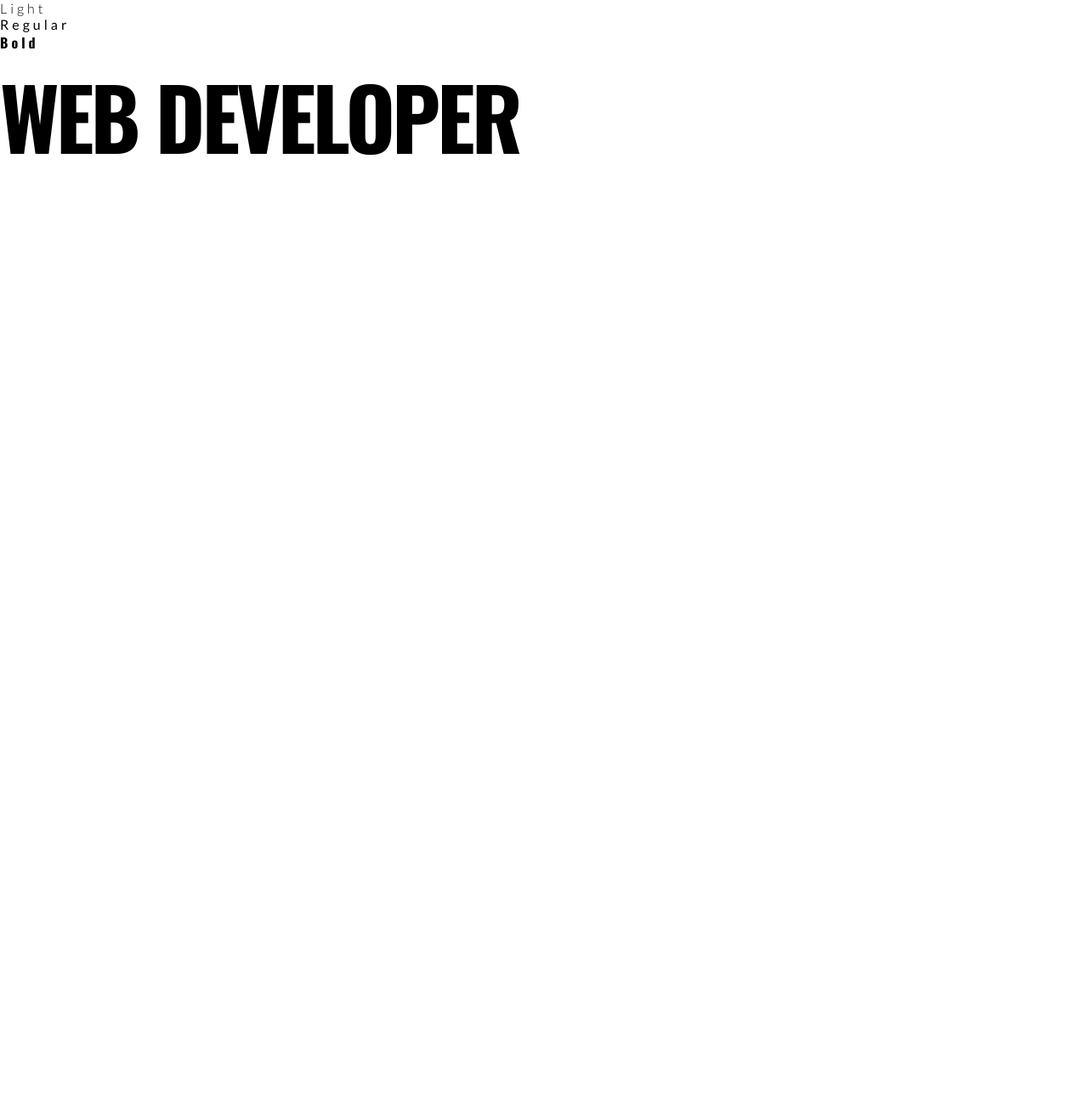
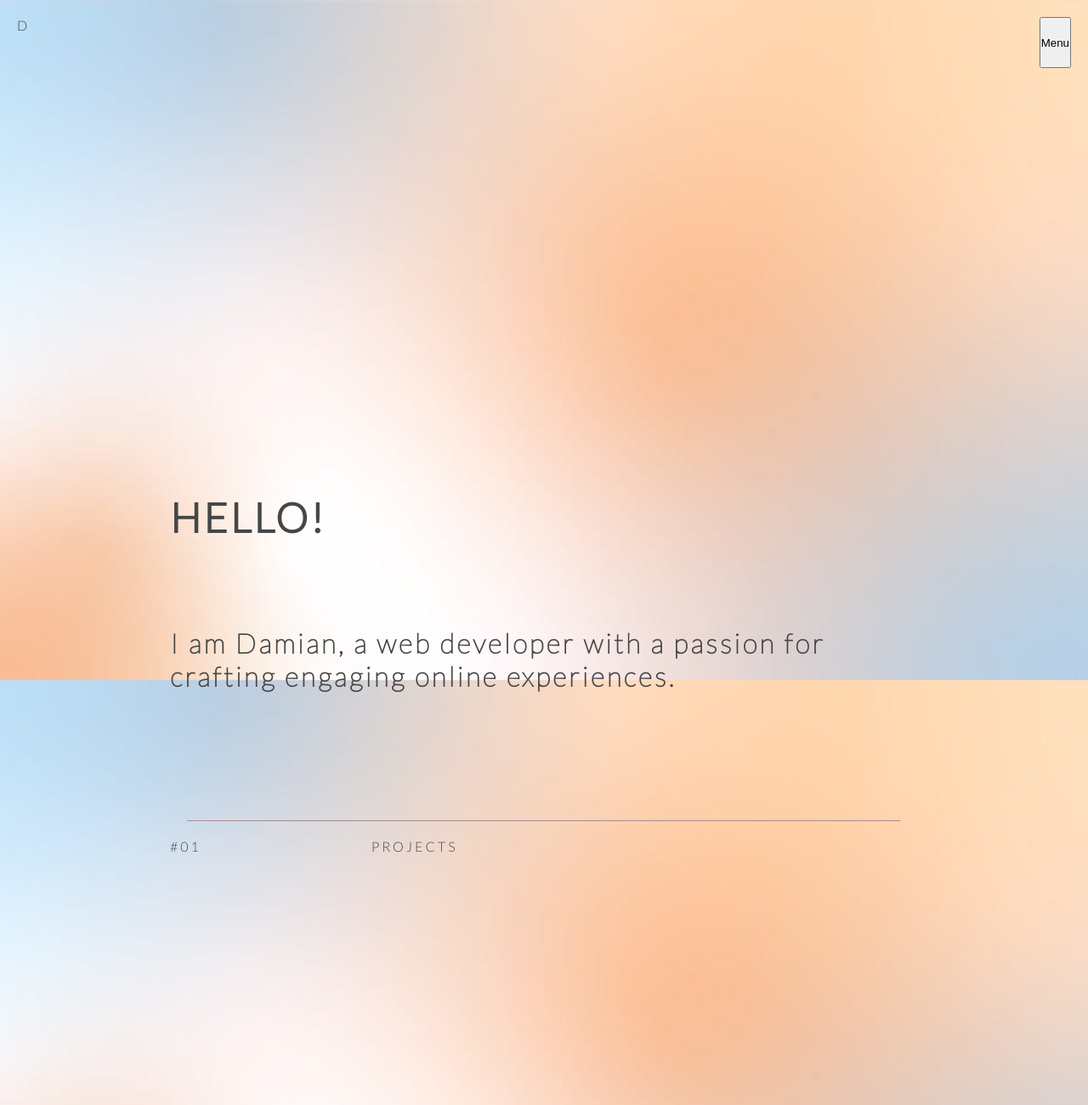
Before and after one commit to damiangohrh123/portfolio, a website built with webpack: page dist/index.html in a window 1280 px wide. Shown: the top 1300 px of the page at 85% size. Before the commit the page ends 800 px from the top, so only its background shows below. Built offline with Linux system fonts and the light colour scheme.

Commit message:
Create introduction section

```diff
--- a/package.json
+++ b/package.json
@@ -14,6 +14,7 @@
     "eslint-config-airbnb-base": "^15.0.0",
     "eslint-config-prettier": "^9.0.0",
     "eslint-plugin-import": "^2.28.0",
+    "file-loader": "^6.2.0",
     "prettier": "3.0.2",
     "style-loader": "^3.3.3",
     "webpack": "^5.88.2",
--- a/src/index.js
+++ b/src/index.js
@@ -1 +1 @@
-import './styles.css';
+import "./styles.css";
--- a/src/styles.css
+++ b/src/styles.css
@@ -1,3 +1,8 @@
+@font-face {
+  font-family: thinFont;
+  src: url('./Lato-Thin.ttf') format('truetype');
+}
+
 @font-face {
   font-family: lightFont;
   src: url('./Lato-Light.woff') format('truetype');
@@ -18,35 +23,108 @@
   src: url('./Oswald-Bold.ttf') format('truetype');
 }
 
+:root {
+  --font-color: rgb(70, 70, 70);
+  --border-color: rgb(167, 142, 142);
+  --font-size-base: 16px;
+}
+
 * {
   box-sizing: border-box;
   padding: 0;
   margin: 0;
-
-  font-family: lightFont;
-  letter-spacing: 4px;
-
-  color: var(--fontColor);
 }
 
-.light {
+html {
+  /* Font baseline*/
   font-family: lightFont;
+  font-size: var(--font-size-base);
+  letter-spacing: 3px;
+  color: var(--font-color);
 }
 
-.regular {
-  font-family: regularFont;
+h6 {
+  font-family: thinFont;
+  font-size: 2rem;
 }
 
-.thin {
-  font-family: thinFont;
+h5 {
+  font-family: lightFont;
+  font-size: 3rem;
 }
 
-.bold {
-  font-family: boldFont;
+h4 {
+  font-family: bigBoldFont;
+  letter-spacing: -4px;
 }
 
-.bigBold {
-  font-family: bigBoldFont;
-  font-size: 100px;
-  letter-spacing: -4px;
+.divider {
+  border-top: 1px solid var(--border-color);
+  border-bottom: none;
+  margin: 150px 20px 20px 20px;
 }
+
+.dividerInvisible {
+  border: none;
+  margin: 150px 50px;
+}
+
+.navBar {
+  position: fixed;
+  width: 100%;
+  height: 100px;
+
+  display: flex;
+  justify-content: space-between;
+
+  padding: 20px;
+}
+
+body {
+  background-image: url("./backgroundImg.jpeg");
+  background-size: cover;
+  background-repeat: no-repeat;
+  background-position: center;
+  background-attachment: fixed;
+
+  height: 100vh;
+}
+
+.content {
+  position: relative;
+  z-index: 2;
+  padding: 0 200px 200px 200px;
+
+  display: flex;
+  flex-direction: column;
+}
+
+.introduction {
+  display: flex;
+  flex-direction: column;
+  gap: 100px;
+
+  padding-top: 580px;
+}
+
+.aboutMe {
+  display: flex;
+  flex-direction: column;
+  gap: 100px;
+  text-align: center;
+}
+
+.aboutMeHeader {
+  display: flex;
+  gap: 200px;
+}
+
+.projectsGrid {
+  display: grid;
+  grid-template-columns: repeat(auto-fill, minmax(300px, 1fr));
+  grid-gap: 10px;
+}
+
+.gridCell {
+
+}
```
Also changed, not shown: dist/3d5b3dca456e9cdead16.jpeg (added), dist/5a60dde25d817751d590.ttf (added), dist/index.html, dist/main.js, 1 other file.
